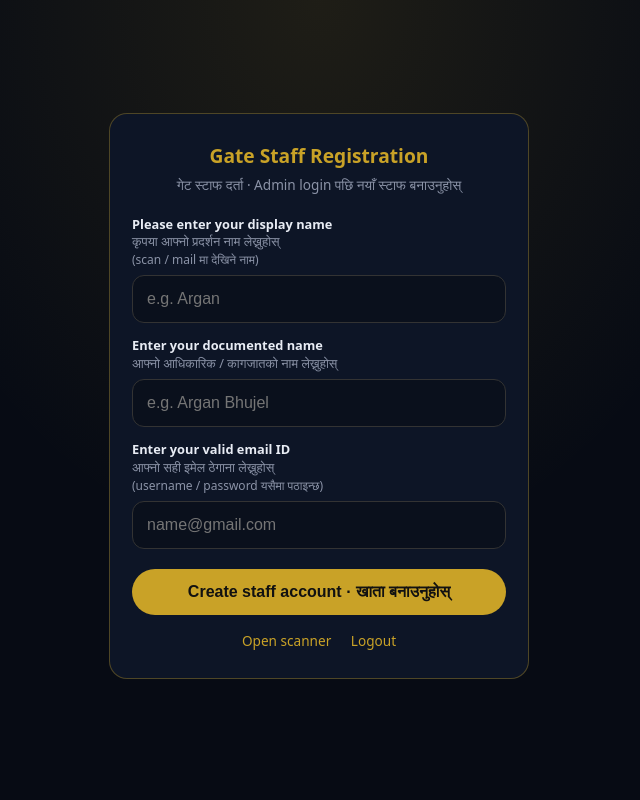
After one commit to argonbhujel1/ticketpgc, a Flask app: page /gate/register-staff in a window 1280 px wide. The commit adds this page. Shown: the whole page, without its empty margins (321-961 px from the left). Run offline with Flask 3, Linux system fonts and the light colour scheme; a user stored in the database is signed in.

Commit message:
Update PGC ticket system

```diff
--- a/app/__init__.py
+++ b/app/__init__.py
@@ -16,6 +16,9 @@ def _ensure_schema(app):
         "ALTER TABLE highlights ALTER COLUMN youtube_id SET DEFAULT ''",
         "ALTER TABLE bookings ADD COLUMN IF NOT EXISTS rejection_reason TEXT",
         "ALTER TABLE bookings ADD COLUMN IF NOT EXISTS rejected_at TIMESTAMP WITHOUT TIME ZONE",
+        "ALTER TABLE users ADD COLUMN IF NOT EXISTS display_name VARCHAR(120)",
+        "ALTER TABLE users ADD COLUMN IF NOT EXISTS documented_name VARCHAR(120)",
+        "ALTER TABLE users ADD COLUMN IF NOT EXISTS must_change_password BOOLEAN DEFAULT FALSE",
     ]
     with db.engine.begin() as conn:
         for s in stmts:
--- a/app/models/user.py
+++ b/app/models/user.py
@@ -12,8 +12,12 @@ class User(UserMixin, db.Model):
     email = db.Column(db.String(120))
     password_hash = db.Column(db.String(256), nullable=False)
     full_name = db.Column(db.String(120))
+    display_name = db.Column(db.String(120))  # shown on gate / emails
+    documented_name = db.Column(db.String(120))  # official/document name
     role = db.Column(db.String(20), default='admin')  # admin, scanner, staff
     is_active = db.Column(db.Boolean, default=True)
+    must_change_password = db.Column(db.Boolean, default=False)
+
     created_at = db.Column(db.DateTime, default=lambda: now_nepal_naive())
 
     def set_password(self, password):
--- a/app/routes/gate.py
+++ b/app/routes/gate.py
@@ -1,12 +1,13 @@
 """Separate gate staff interface: /gate/login — not mixed with admin UI."""
-from datetime import datetime, timezone
-from app.utils.timeutil import now_nepal_naive, format_nepal
-from flask import Blueprint, render_template, request, redirect, url_for, flash, jsonify, session
+import re
+import secrets
+from flask import Blueprint, render_template, request, redirect, url_for, flash, jsonify
 from flask_login import login_user, logout_user, login_required, current_user
 from app.extensions import db, csrf
 from app.models.user import User
 from app.models.booking import Ticket
 from app.models.scan_log import ScanLog
+from app.utils.timeutil import now_nepal_naive, format_nepal
 
 gate_bp = Blueprint('gate', __name__)
 
@@ -17,17 +18,50 @@ def _gate_stats():
     return entered, rejected
 
 
+def _gate_label(user):
+    """Name shown on scans / emails."""
+    return (user.display_name or user.full_name or user.username or 'Gate').strip()
+
+
+def _slug_display(name: str) -> str:
+    s = (name or '').strip().lower()
+    s = re.sub(r'[^a-z0-9]+', '_', s)
+    s = re.sub(r'_+', '_', s).strip('_')
+    return (s or 'staff')[:40]
+
+
+def _unique_staff_username(display_name: str) -> str:
+    base = 'staff_' + _slug_display(display_name)
+    username = base
+    n = 2
+    while User.query.filter_by(username=username).first():
+        username = f'{base}{n}'
+        n += 1
+    return username
+
+
+def _make_staff_password(display_name: str) -> str:
+    """Permanent password derived from display name + short secret (memorable)."""
+    slug = _slug_display(display_name).replace('_', '')[:12] or 'staff'
+    # e.g. argan#PGC26
+    return f'{slug}#PGC26'
+
+
 @gate_bp.route('/login', methods=['GET', 'POST'])
 def login():
     if current_user.is_authenticated and current_user.role in ('admin', 'scanner', 'staff'):
+        if current_user.role == 'admin':
+            return redirect(url_for('gate.register_staff'))
         return redirect(url_for('gate.index'))
     if request.method == 'POST':
         user = User.query.filter_by(username=request.form.get('username')).first()
         if (user and user.check_password(request.form.get('password') or '')
                 and user.is_active and user.role in ('admin', 'scanner', 'staff')):
             login_user(user, remember=True)
+            if user.role == 'admin':
+                return redirect(url_for('gate.register_staff'))
             return redirect(url_for('gate.index'))
-        flash('Invalid gate credentials.', 'error')
+        flash('Invalid gate credentials. / गेट लगइन गलत भयो।', 'error')
     return render_template('gate/login.html')
 
 
@@ -38,12 +72,73 @@ def logout():
     return redirect(url_for('gate.login'))
 
 
+@gate_bp.route('/register-staff', methods=['GET', 'POST'])
+@login_required
+def register_staff():
+    """Admin (admin/admin123) registers gate staff after login."""
+    if current_user.role != 'admin':
+        flash('Admin only. / एडमिन मात्र।', 'error')
+        return redirect(url_for('gate.index'))
+
+    if request.method == 'POST':
+        display = (request.form.get('display_name') or '').strip()
+        documented = (request.form.get('documented_name') or '').strip()
+        email = (request.form.get('email') or '').strip().lower()
+
+        if not display or len(display) < 2:
+            flash('Display name required. / प्रदर्शन नाम चाहिन्छ।', 'error')
+            return render_template('gate/register_staff.html')
+        if not documented or len(documented) < 2:
+            flash('Documented name required. / कागजातको नाम चाहिन्छ।', 'error')
+            return render_template('gate/register_staff.html')
+        if not email or '@' not in email or '.' not in email.split('@')[-1]:
+            flash('Valid email required. / सही इमेल चाहिन्छ।', 'error')
+            return render_template('gate/register_staff.html')
+
+        username = _unique_staff_username(display)
+        password = _make_staff_password(display)
+
+        user = User(
+            username=username,
+            email=email,
+            full_name=documented,
+            display_name=display,
+            documented_name=documented,
+            role='scanner',
+            is_active=True,
+            must_change_password=False,
+        )
+        user.set_password(password)
+        db.session.add(user)
+        db.session.commit()
+
+        mail_ok = False
+        try:
+            from app.services.notify import send_gate_staff_credentials_email
+            mail_ok = bool(send_gate_staff_credentials_email(user, password))
+        except Exception as e:
+            from flask import current_app
+            current_app.logger.warning('staff credentials email: %s', e)
+
+        return render_template(
+            'gate/register_done.html',
+            staff=user,
+            plain_password=password,
+            mail_ok=mail_ok,
+        )
+
+    return render_template('gate/register_staff.html')
+
+
 @gate_bp.route('/')
 @login_required
 def index():
     if current_user.role not in ('admin', 'scanner', 'staff'):
         flash('Gate access only.', 'error')
         return redirect(url_for('gate.login'))
+    if current_user.role == 'admin':
+        # Admin should register staff first; still allow open scanner
+        pass
     entered, rejected = _gate_stats()
     used = Ticket.query.filter_by(status='used').count()
     valid_left = Ticket.query.filter_by(status='valid').count()
@@ -56,6 +151,7 @@ def index():
         entered=entered, rejected=rejected,
         used=used, valid_left=valid_left,
         voice_lang=voice_lang,
+        gate_label=_gate_label(current_user),
     )
 
 
@@ -72,7 +168,7 @@ def check():
         return jsonify({'ok': False, 'status': 'error', 'message': 'No code'}), 400
 
     ticket = Ticket.query.filter_by(ticket_code=code).first()
-    gate_user = current_user.username
+    gate_user = _gate_label(current_user)
 
     if not ticket:
         db.session.add(ScanLog(ticket_code=code, result='rejected', reason='not_found', gate_user=gate_user))
@@ -111,6 +207,12 @@ def check():
     ticket.checked_in_by = gate_user
     db.session.add(ScanLog(ticket_code=code, result='entered', reason='ok', gate_user=gate_user))
     db.session.commit()
+    try:
+        from app.services.notify import send_ticket_used_email
+        send_ticket_used_email(ticket)
+    except Exception as e:
+        from flask import current_app
+        current_app.logger.warning('ticket used email: %s', e)
     entered, rejected = _gate_stats()
 
     return jsonify({
--- a/app/templates/gate/index.html
+++ b/app/templates/gate/index.html
@@ -190,7 +190,11 @@
     <h1>GATE SCANNER</h1>
   </div>
   <p class="user-line">
-    {{ current_user.username }} · <a href="{{ url_for('gate.logout') }}">Logout</a>
+    {{ gate_label or current_user.display_name or current_user.username }}
+    {% if current_user.role == 'admin' %}
+    · <a href="{{ url_for('gate.register_staff') }}">+ Staff</a>
+    {% endif %}
+    · <a href="{{ url_for('gate.logout') }}">Logout</a>
   </p>
 
   <div class="stats">
--- /dev/null
+++ b/app/templates/gate/register_staff.html
@@ -0,0 +1,79 @@
+<!DOCTYPE html>
+<html lang="ne">
+<head>
+  <meta charset="UTF-8">
+  <meta name="viewport" content="width=device-width, initial-scale=1, viewport-fit=cover">
+  <meta name="theme-color" content="#0a0a0c">
+  <title>Register Gate Staff</title>
+  <style>
+    :root { --gold:#c9a227; --bg:#070b14; --card:#0d1526; --muted:#8b93a7; }
+    * { box-sizing: border-box; }
+    body {
+      margin:0; min-height:100dvh; font-family:system-ui,-apple-system,sans-serif;
+      background: radial-gradient(ellipse at 50% 0%, rgba(201,162,39,0.12), transparent 50%), var(--bg);
+      color:#f0f2f5; display:flex; align-items:center; justify-content:center;
+      padding: calc(16px + env(safe-area-inset-top)) 16px calc(24px + env(safe-area-inset-bottom));
+    }
+    .card {
+      width:100%; max-width:420px; background:var(--card); border:1px solid rgba(201,162,39,0.35);
+      border-radius:18px; padding:28px 22px;
+    }
+    h1 { margin:0 0 6px; color:var(--gold); font-size:1.2rem; text-align:center; }
+    .sub { text-align:center; color:var(--muted); font-size:0.85rem; margin:0 0 20px; line-height:1.5; }
+    label { display:block; font-size:0.8rem; color:var(--muted); margin:14px 0 6px; line-height:1.4; }
+    label b { color:#e8ecf4; font-weight:600; }
+    input {
+      width:100%; padding:14px; border-radius:12px; border:1px solid #333; background:#0a101c;
+      color:#fff; font-size:16px;
+    }
+    input:focus { outline:none; border-color:var(--gold); }
+    button {
+      width:100%; margin-top:20px; padding:14px; border:none; border-radius:999px;
+      background:var(--gold); color:#111; font-weight:800; font-size:1rem; cursor:pointer;
+    }
+    .links { text-align:center; margin-top:16px; font-size:0.85rem; }
+    .links a { color:var(--gold); text-decoration:none; margin:0 8px; }
+    .flash { background:rgba(229,57,53,0.2); border:1px solid #e53935; padding:10px 12px; border-radius:10px; margin-bottom:12px; font-size:0.9rem; }
+  </style>
+</head>
+<body>
+  <div class="card">
+    <h1>Gate Staff Registration</h1>
+    <p class="sub">गेट स्टाफ दर्ता · Admin login पछि नयाँ स्टाफ बनाउनुहोस्</p>
+    {% with messages = get_flashed_messages(with_categories=true) %}
+      {% for cat, msg in messages %}
+      <div class="flash">{{ msg }}</div>
+      {% endfor %}
+    {% endwith %}
+    <form method="post">
+      <input type="hidden" name="csrf_token" value="{{ csrf_token() }}">
+
+      <label>
+        <b>Please enter your display name</b><br>
+        कृपया आफ्नो प्रदर्शन नाम लेख्नुहोस्<br>
+        <span style="font-size:0.75rem">(scan / mail मा देखिने नाम)</span>
+      </label>
+      <input name="display_name" required maxlength="80" placeholder="e.g. Argan" autocomplete="nickname">
+
+      <label>
+        <b>Enter your documented name</b><br>
+        आफ्नो आधिकारिक / कागजातको नाम लेख्नुहोस्
+      </label>
+      <input name="documented_name" required maxlength="120" placeholder="e.g. Argan Bhujel" autocomplete="name">
+
+      <label>
+        <b>Enter your valid email ID</b><br>
+        आफ्नो सही इमेल ठेगाना लेख्नुहोस्<br>
+        <span style="font-size:0.75rem">(username / password यसैमा पठाइन्छ)</span>
+      </label>
+      <input type="email" name="email" required maxlength="120" placeholder="name@gmail.com" autocomplete="email">
+
+      <button type="submit">Create staff account · खाता बनाउनुहोस्</button>
+    </form>
+    <div class="links">
+      <a href="{{ url_for('gate.index') }}">Open scanner</a>
+      <a href="{{ url_for('gate.logout') }}">Logout</a>
+    </div>
+  </div>
+</body>
+</html>
```
Also changed, not shown: app/routes/scanner.py (+8 -1 lines), app/services/notify.py (+111 -0 lines), app/templates/gate/register_done.html (added, +54 -0 lines).
